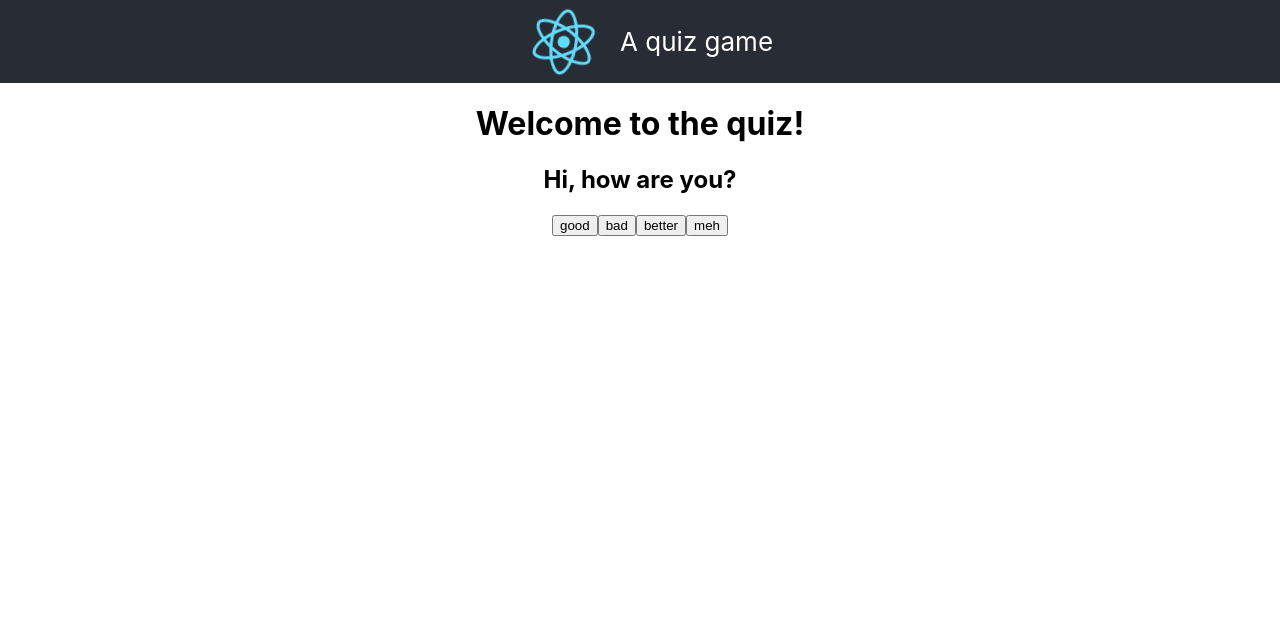
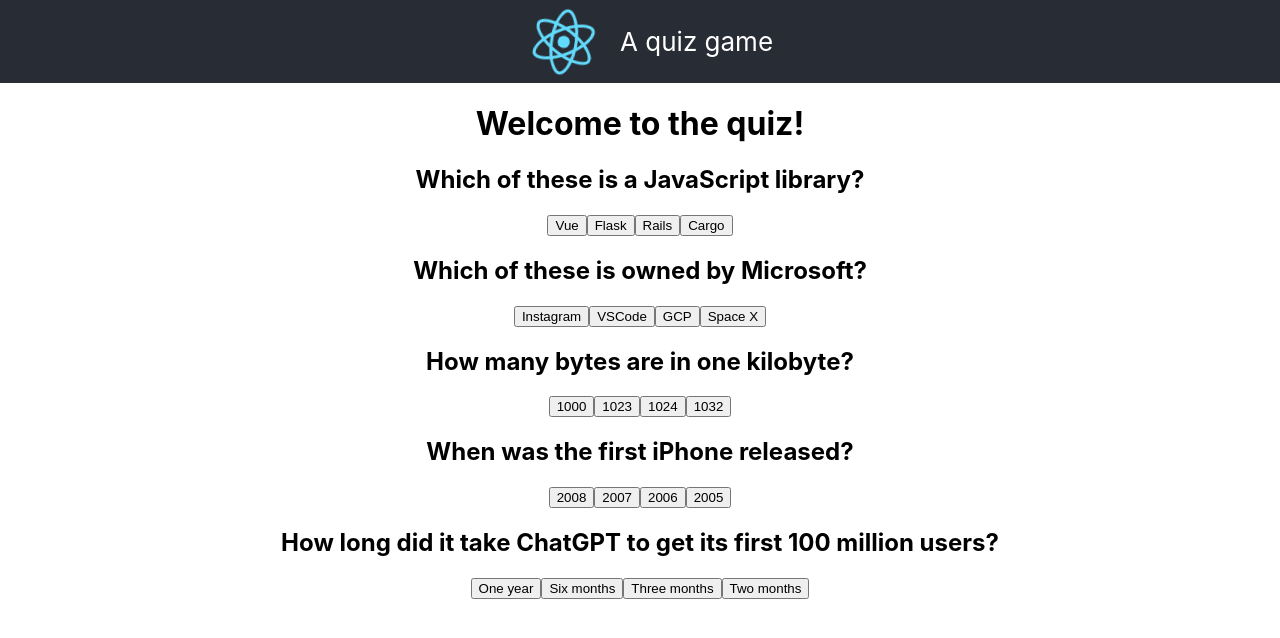
Before and after one commit to dpkreativ/quiz-game, a React (Create React App) app: page / in a window 1280 px wide. Shown: the top 638 px of the page. Built offline with nearby package versions, Linux system fonts and the light colour scheme.

Commit message:
Display the questions

```diff
--- a/src/App.js
+++ b/src/App.js
@@ -1,6 +1,7 @@
 import logo from './logo.svg';
 import './App.css';
 import Question from './components/Question';
+import questions from './components/Questions';
 
 function App() {
   return (
@@ -13,7 +14,9 @@
       {/* Game Content */}
       <main>
         <h1>Welcome to the quiz!</h1>
-        <Question />
+        {questions.map((question) => (
+          <Question question={question.question} options={question.choices} />
+        ))}
       </main>
     </div>
   );
--- a/src/components/Questions.js
+++ b/src/components/Questions.js
@@ -1,4 +1,4 @@
-export default questions = [
+const questions = [
   {
     question: 'Which of these is a JavaScript library?',
     choices: ['Vue', 'Flask', 'Rails', 'Cargo'],
@@ -27,3 +27,5 @@
     answer: 'Two months',
   },
 ];
+
+export default questions;
```
